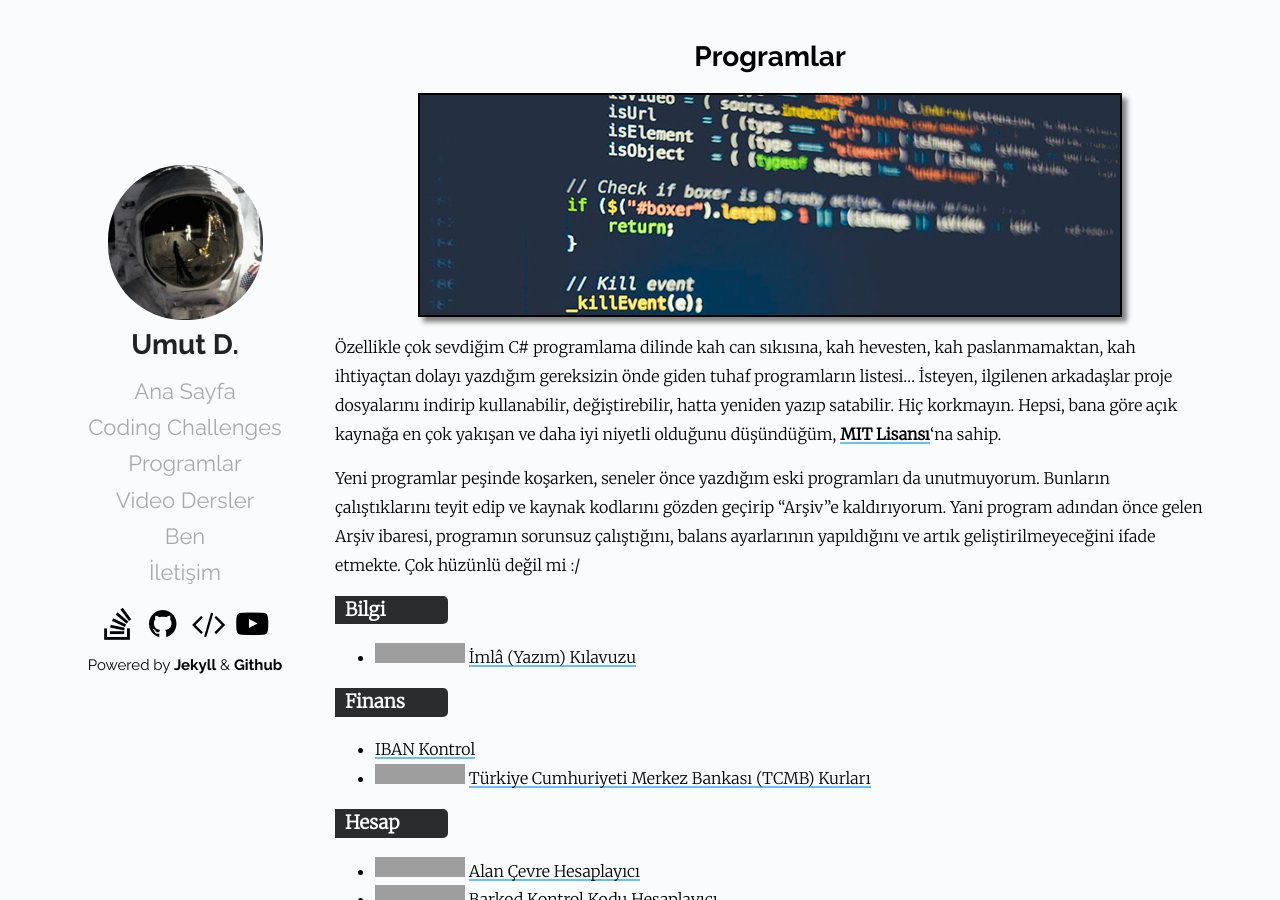
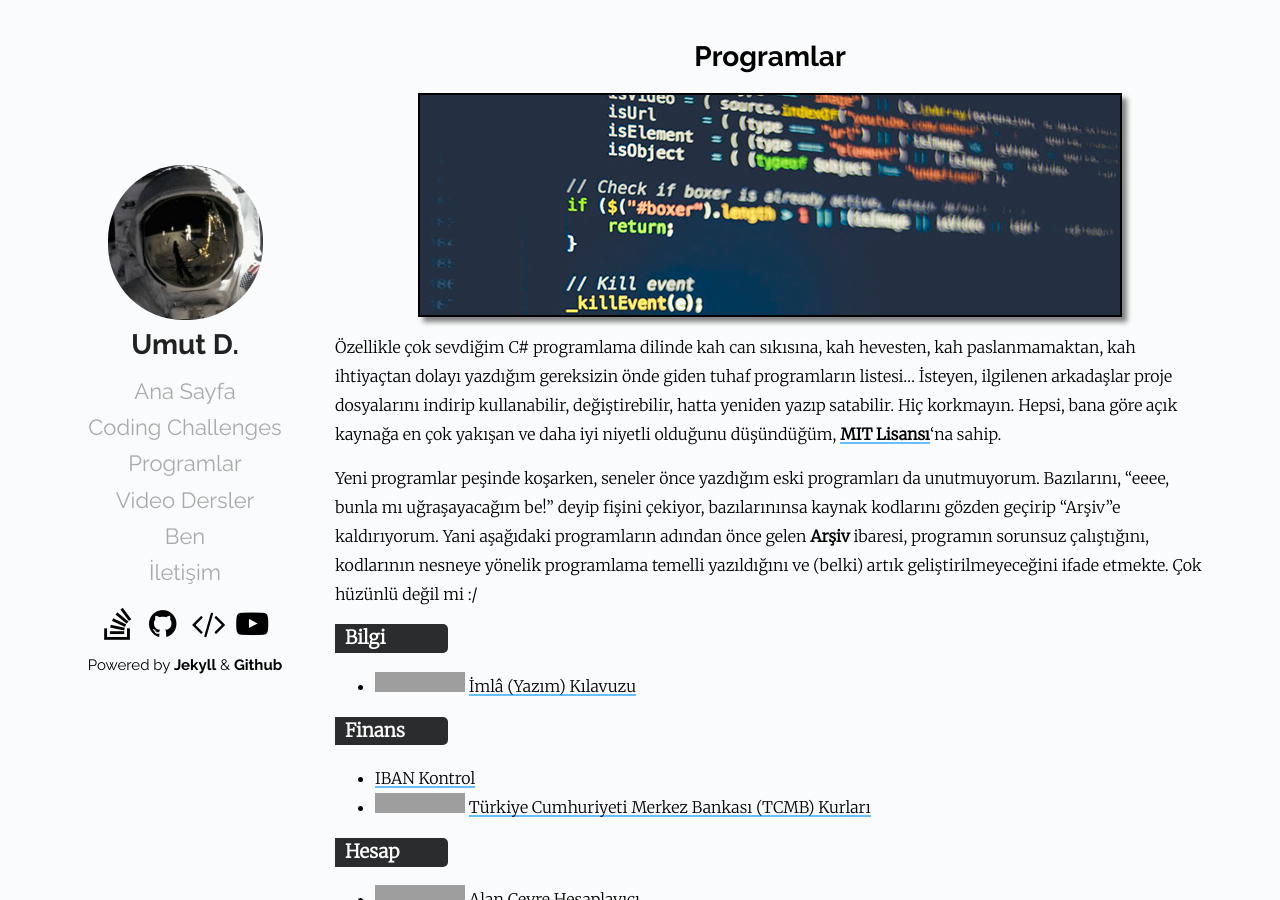
Before and after one commit to Umut-D/umutd.com, a Jekyll site: the page built from pages/programlar.md, in a window 1280 px wide and 900 px high. Built offline with Jekyll 4.4.1, drawn with Linux system fonts in a browser that asks for light colours; grey boxes are pictures that could not be loaded.

Commit message:
programlar sayfasi duzenlendi

```diff
--- a/pages/programlar.md
+++ b/pages/programlar.md
@@ -6,7 +6,7 @@
 ---
 Özellikle çok sevdiğim C# programlama dilinde kah can sıkısına, kah hevesten, kah paslanmamaktan, kah ihtiyaçtan dolayı yazdığım gereksizin önde giden tuhaf programların listesi... İsteyen, ilgilenen arkadaşlar proje dosyalarını indirip kullanabilir, değiştirebilir, hatta yeniden yazıp satabilir. Hiç korkmayın. Hepsi, bana göre açık kaynağa en çok yakışan ve daha iyi niyetli olduğunu düşündüğüm, **[MIT Lisansı](https://choosealicense.com/licenses/mit)**'na sahip.
 
-Yeni programlar peşinde koşarken, seneler önce yazdığım eski programları da unutmuyorum. Bunların çalıştıklarını teyit edip ve kaynak kodlarını gözden geçirip "Arşiv"e kaldırıyorum. Yani program adından önce gelen Arşiv ibaresi, programın sorunsuz çalıştığını, balans ayarlarının yapıldığını ve artık geliştirilmeyeceğini ifade etmekte. Çok hüzünlü değil mi :/
+Yeni programlar peşinde koşarken, seneler önce yazdığım eski programları da unutmuyorum. Bazılarını, "eeee, bunla mı uğraşayacağım be!" deyip fişini çekiyor, bazılarınınsa kaynak kodlarını gözden geçirip "Arşiv"e kaldırıyorum. Yani aşağıdaki programların adından önce gelen **Arşiv** ibaresi, programın sorunsuz çalıştığını, kodlarının nesneye yönelik programlama temelli yazıldığını ve (belki) artık geliştirilmeyeceğini ifade etmekte. Çok hüzünlü değil mi :/
 
 {:.program-baslik}
 ### Bilgi
```
